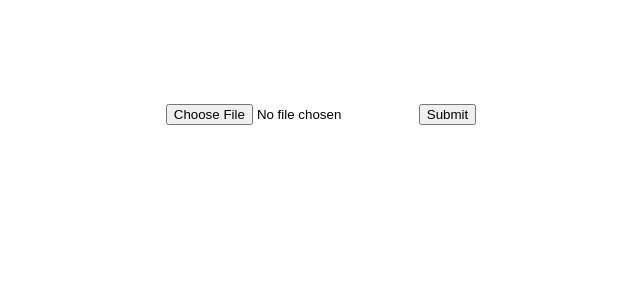
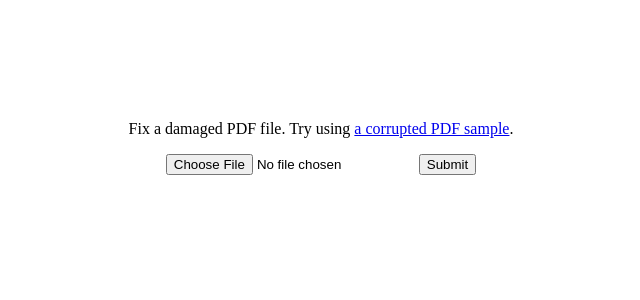
Before and after one commit to zfanta/pdf-fixer, a Next.js app: page / in a window 1280 px wide. Shown: the top 300 px of the page, without its empty margins (319-959 px from the left). Built offline with nearby package versions, Linux system fonts and the light colour scheme.

Commit message:
Add corrupted file

```diff
--- a/src/app/page.tsx
+++ b/src/app/page.tsx
@@ -4,6 +4,7 @@ import { useCallback, useMemo, useState, ComponentProps } from 'react'
 import SelectFile from '@/app/select-file'
 import OffsetTable from '@/app/offset-table'
 import dynamic from 'next/dynamic'
+import Link from 'next/link'
 
 function Home () {
   const [offsets, setOffsets] = useState<Array<{ start: number, end: number }>>()
@@ -19,6 +20,9 @@ function Home () {
 
   return (
     <main className="flex flex-col items-center justify-between p-24">
+      <p>
+        Fix a damaged PDF file. Try using <Link href="/corrupted.pdf">a corrupted PDF sample</Link>.
+      </p>
       {offsets === undefined ? (
         <SelectFile worker={worker} onCompleted={handleCompleted} />
       ) : (
```
Also changed, not shown: 1 other file (tests, documents, lock files or other folders).
